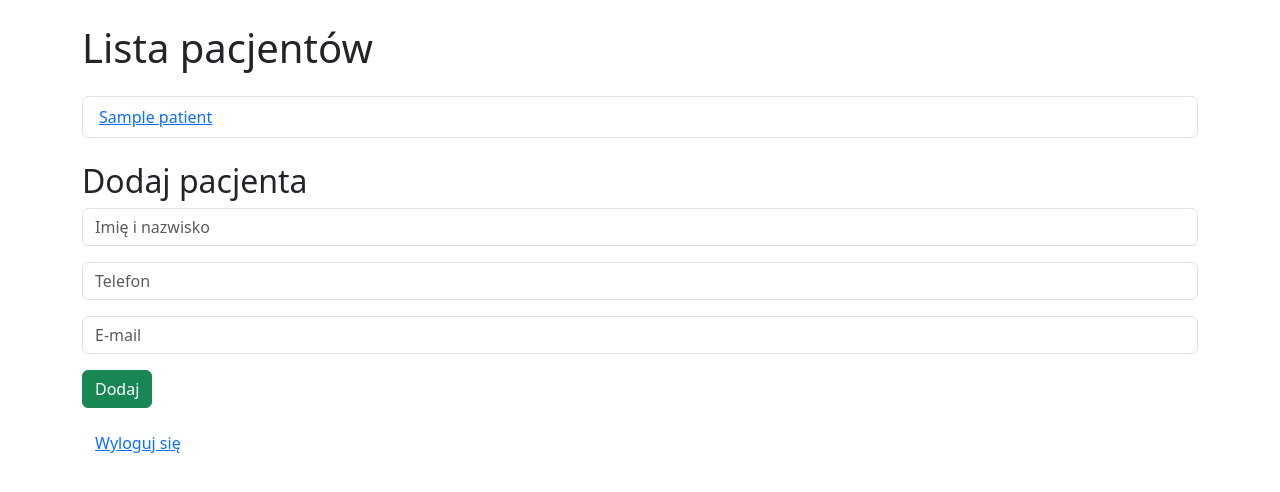
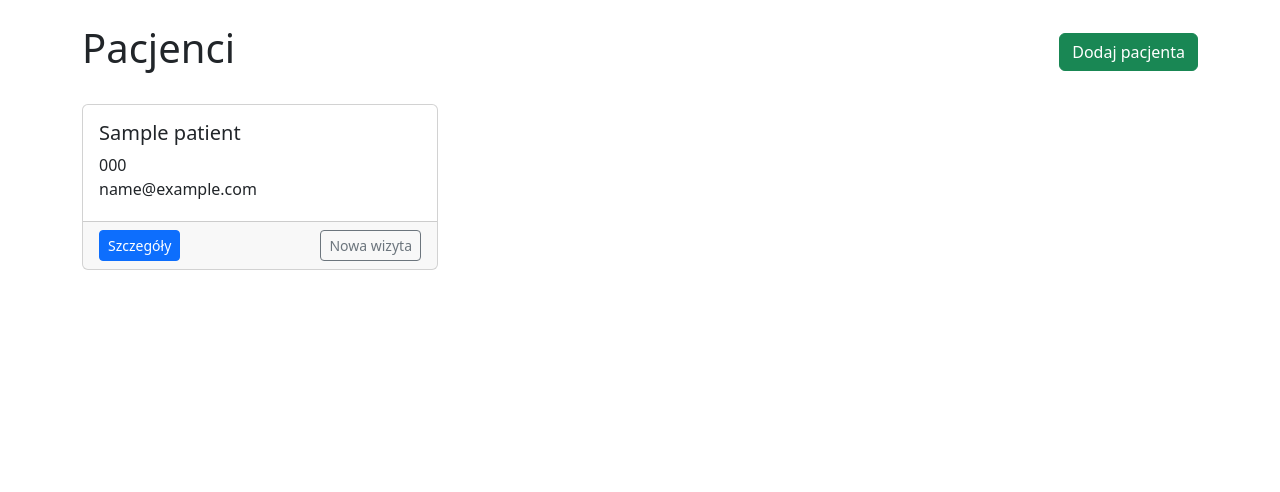
Before and after one commit to dietetykniecodzienny/crm-mvp, a Flask app: page / in a window 1280 px wide. Shown: the top 492 px of the page. Run offline with Flask 3, Linux system fonts and the light colour scheme; the visitor is signed in with stand-in values (Sample User, id 1); tables that the repository leaves empty hold one stand-in row (values such as "Sample post").

Commit message:
Update index.html

```diff
--- a/templates/index.html
+++ b/templates/index.html
@@ -2,30 +2,82 @@
 <html>
 <head>
   <title>Pacjenci</title>
-  <link rel="stylesheet" href="https://cdn.jsdelivr.net/npm/bootstrap@5.3.2/dist/css/bootstrap.min.css">
+  <link href="https://cdn.jsdelivr.net/npm/bootstrap@5.3.2/dist/css/bootstrap.min.css" rel="stylesheet">
 </head>
-<body class="container mt-4">
-<h1 class="mb-4">Lista pacjentów</h1>
-<ul class="list-group mb-4">
-{% for patient in patients %}
-  <li class="list-group-item">
-    <a href="{{ url_for('patient_detail', patient_id=patient.id) }}">{{ patient.name }}</a>
-  </li>
-{% endfor %}
-</ul>
-<h2>Dodaj pacjenta</h2>
-<form method="post" action="{{ url_for('add_patient') }}">
-  <div class="mb-3">
-    <input name="name" placeholder="Imię i nazwisko" class="form-control">
+<body class="container py-4">
+  <div class="d-flex justify-content-between align-items-center mb-4">
+    <h1>Pacjenci</h1>
+    <a href="#" class="btn btn-success" data-bs-toggle="modal" data-bs-target="#addPatientModal">
+      <i class="bi bi-person-plus"></i> Dodaj pacjenta
+    </a>
   </div>
-  <div class="mb-3">
-    <input name="phone" placeholder="Telefon" class="form-control">
+
+  <div class="row row-cols-1 row-cols-md-3 g-4">
+    {% for p in patients %}
+    <div class="col">
+      <div class="card h-100">
+        <div class="card-body">
+          <h5 class="card-title">{{ p.name }}</h5>
+          <p class="card-text mb-1">
+            <i class="bi bi-telephone"></i> {{ p.phone }}<br>
+            <i class="bi bi-envelope"></i> {{ p.email }}
+          </p>
+        </div>
+        <div class="card-footer d-flex justify-content-between">
+          <a href="{{ url_for('patient_detail', patient_id=p.id) }}" class="btn btn-primary btn-sm">
+            Szczegóły
+          </a>
+          <a href="#" class="btn btn-outline-secondary btn-sm"
+             data-bs-toggle="modal" data-bs-target="#visitModal-{{ p.id }}">
+            Nowa wizyta
+          </a>
+        </div>
+      </div>
+    </div>
+    {% endfor %}
   </div>
-  <div class="mb-3">
-    <input name="email" placeholder="E-mail" class="form-control">
+
+  <!-- Modal Dodaj Pacjenta -->
+  <div class="modal fade" id="addPatientModal" tabindex="-1">
+    <div class="modal-dialog">
+      <form method="post" action="{{ url_for('add_patient') }}" class="modal-content">
+        <div class="modal-header">
+          <h5 class="modal-title">Nowy pacjent</h5>
+          <button type="button" class="btn-close" data-bs-dismiss="modal"></button>
+        </div>
+        <div class="modal-body">
+          <input name="name" class="form-control mb-2" placeholder="Imię i nazwisko" required>
+          <input name="phone" class="form-control mb-2" placeholder="Telefon">
+          <input name="email" class="form-control mb-2" placeholder="E-mail">
+        </div>
+        <div class="modal-footer">
+          <button class="btn btn-primary">Zapisz</button>
+        </div>
+      </form>
+    </div>
   </div>
-  <button class="btn btn-success">Dodaj</button>
-</form>
-<a href="{{ url_for('logout') }}" class="btn btn-link mt-3">Wyloguj się</a>
+
+  <!-- Modal Nowa wizyta (generuj jedno dla każdego pacjenta) -->
+  {% for p in patients %}
+  <div class="modal fade" id="visitModal-{{ p.id }}" tabindex="-1">
+    <div class="modal-dialog">
+      <form method="post" action="{{ url_for('add_visit', patient_id=p.id) }}" class="modal-content">
+        <div class="modal-header">
+          <h5 class="modal-title">Dodaj wizytę – {{ p.name }}</h5>
+          <button type="button" class="btn-close" data-bs-dismiss="modal"></button>
+        </div>
+        <div class="modal-body">
+          <input name="date" type="date" class="form-control mb-2" required>
+          <textarea name="note" class="form-control" placeholder="Notatka"></textarea>
+        </div>
+        <div class="modal-footer">
+          <button class="btn btn-primary">Dodaj</button>
+        </div>
+      </form>
+    </div>
+  </div>
+  {% endfor %}
+
+  <script src="https://cdn.jsdelivr.net/npm/bootstrap@5.3.2/dist/js/bootstrap.bundle.min.js"></script>
 </body>
 </html>
```
